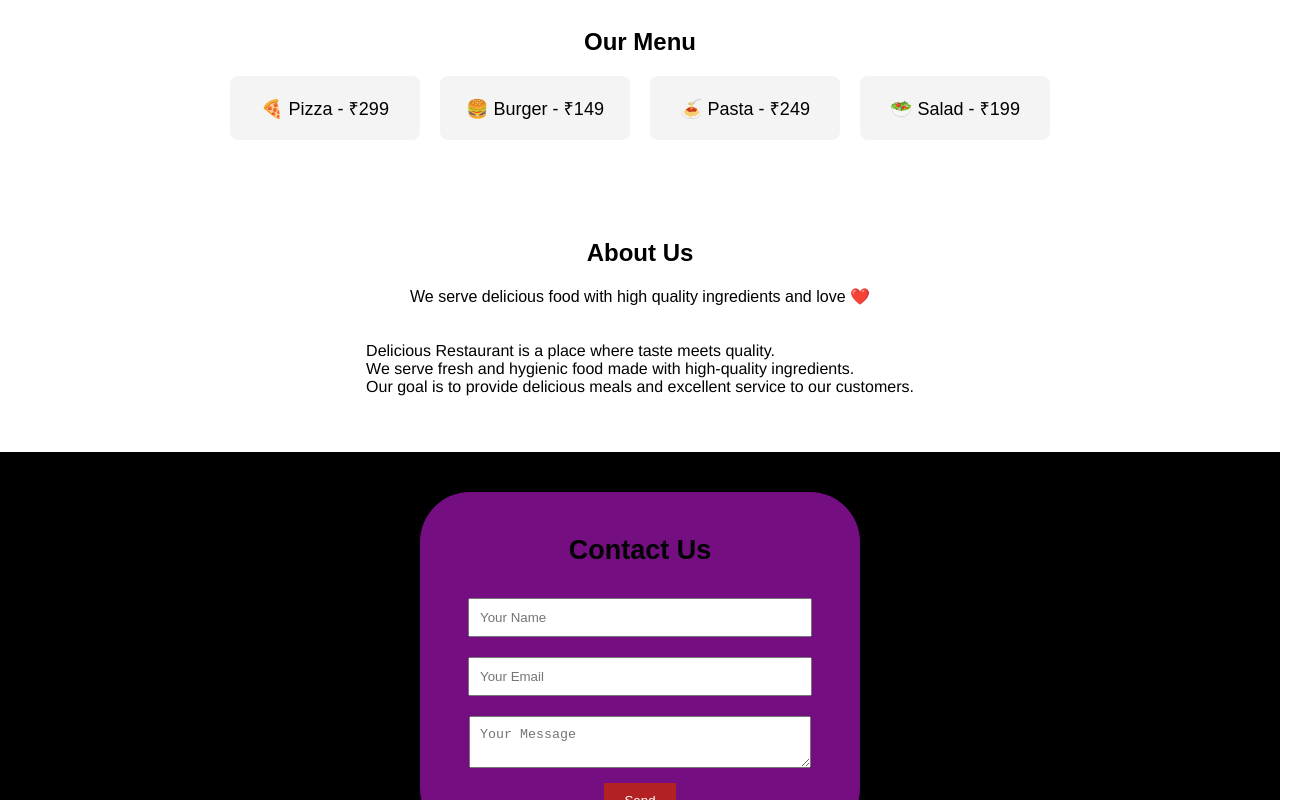
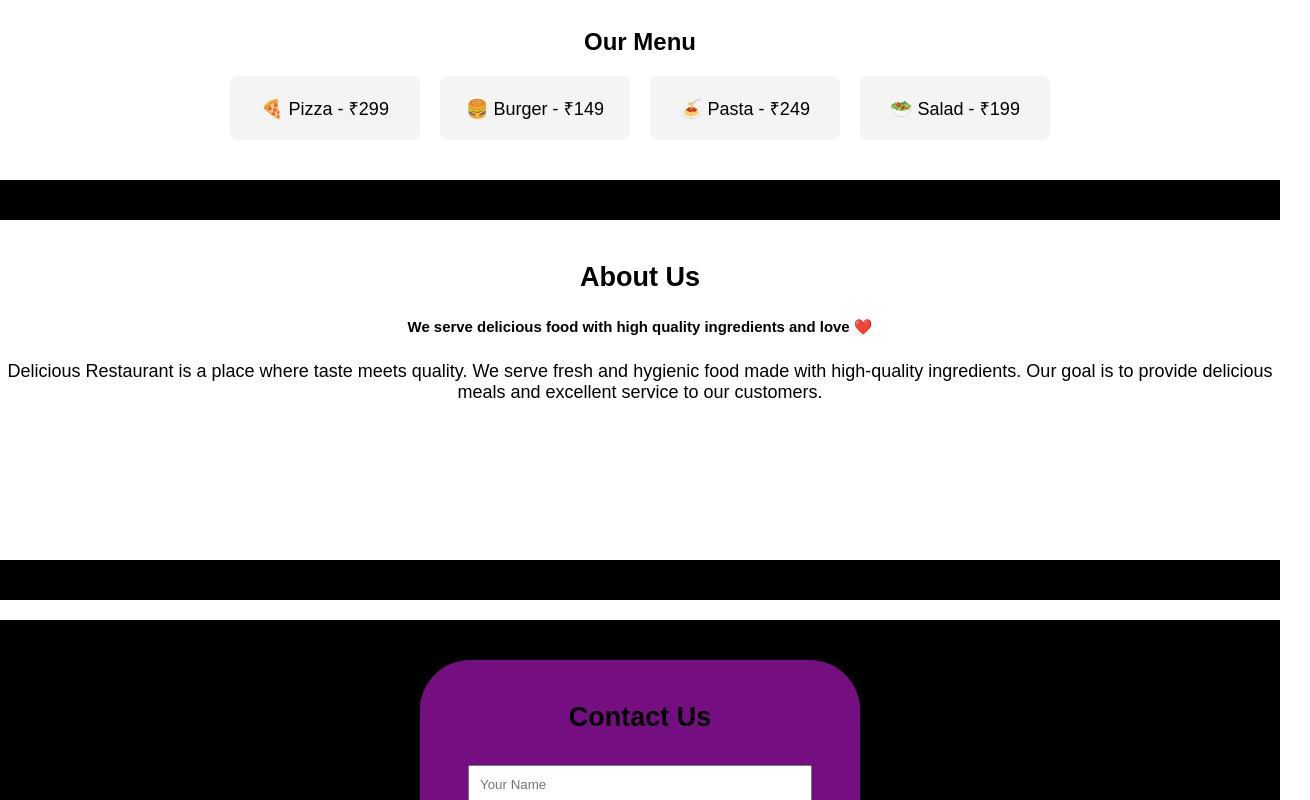
Before and after one commit to EshwarNaikG/Restaurant-Project-website, a plain HTML site: page index.html in a window 1280 px wide. Shown: the part 486-1286 px from the top of the page, 1310 px wide, since content can reach past the window. Drawn offline with Linux system fonts and the light colour scheme.

Commit message:
initial coment

```diff
--- a/index.html
+++ b/index.html
@@ -39,11 +39,13 @@
 </section>
 
 <section id="about">
+    <div class="card2">
     <h2>About Us</h2>
-    <p>We serve delicious food with high quality ingredients and love ❤️</p>
-    <pre>Delicious Restaurant is a place where taste meets quality.
+    <h5>We serve delicious food with high quality ingredients and love ❤️</h5>
+    <p>Delicious Restaurant is a place where taste meets quality.
 We serve fresh and hygienic food made with high-quality ingredients.
-Our goal is to provide delicious meals and excellent service to our customers.</pre>
+Our goal is to provide delicious meals and excellent service to our customers.</p>
+    </div>
 </section>
 
 <section id="contact">
--- a/style.css
+++ b/style.css
@@ -117,3 +117,26 @@ pre {
     font-size: 16px;
     font-weight: 200;
 }
+
+
+.card2{
+    background:white;
+    padding: 20px;
+    width: 1300px;
+    height: 300px;
+    border-radius: 20px;
+    font-size: 18px;
+    align-items: center;
+    color: black;
+
+}
+#about{
+    color:white;
+    font-size: 20px;
+    margin-bottom: 20px;
+    background-color: black;
+    align-items: center;
+    display: flex;
+    flex-direction: column;
+    align-items: center;
+}
```
